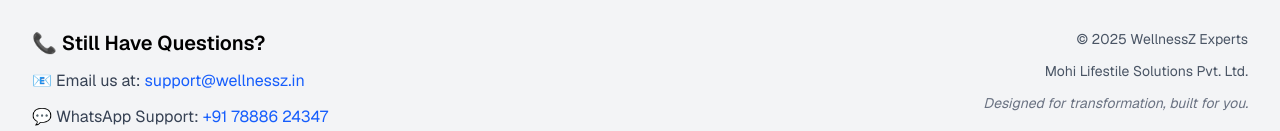
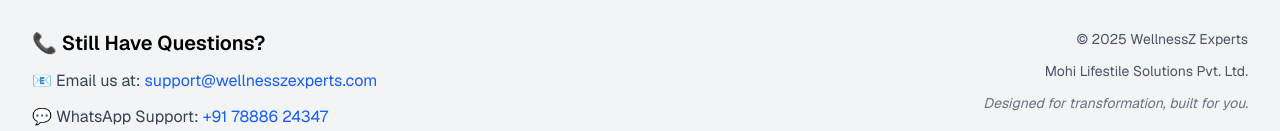
Before and after one commit to vansh16-code/axio, a Next.js app: page / in a window 1280 px wide. Shown: the part 4428-4559 px from the top of the page. Built offline with nearby package versions, Linux system fonts and the light colour scheme.

Commit message:
email change in footer

```diff
--- a/src/components/Footer.tsx
+++ b/src/components/Footer.tsx
@@ -24,7 +24,7 @@ export default function Footer() {
                 href="mailto:support@wellnessz.in"
                 className="text-blue-600 hover:underline"
               >
-                support@wellnessz.in
+                support@wellnesszexperts.com
               </a>
             </p>
             <p className="text-gray-700">
```
